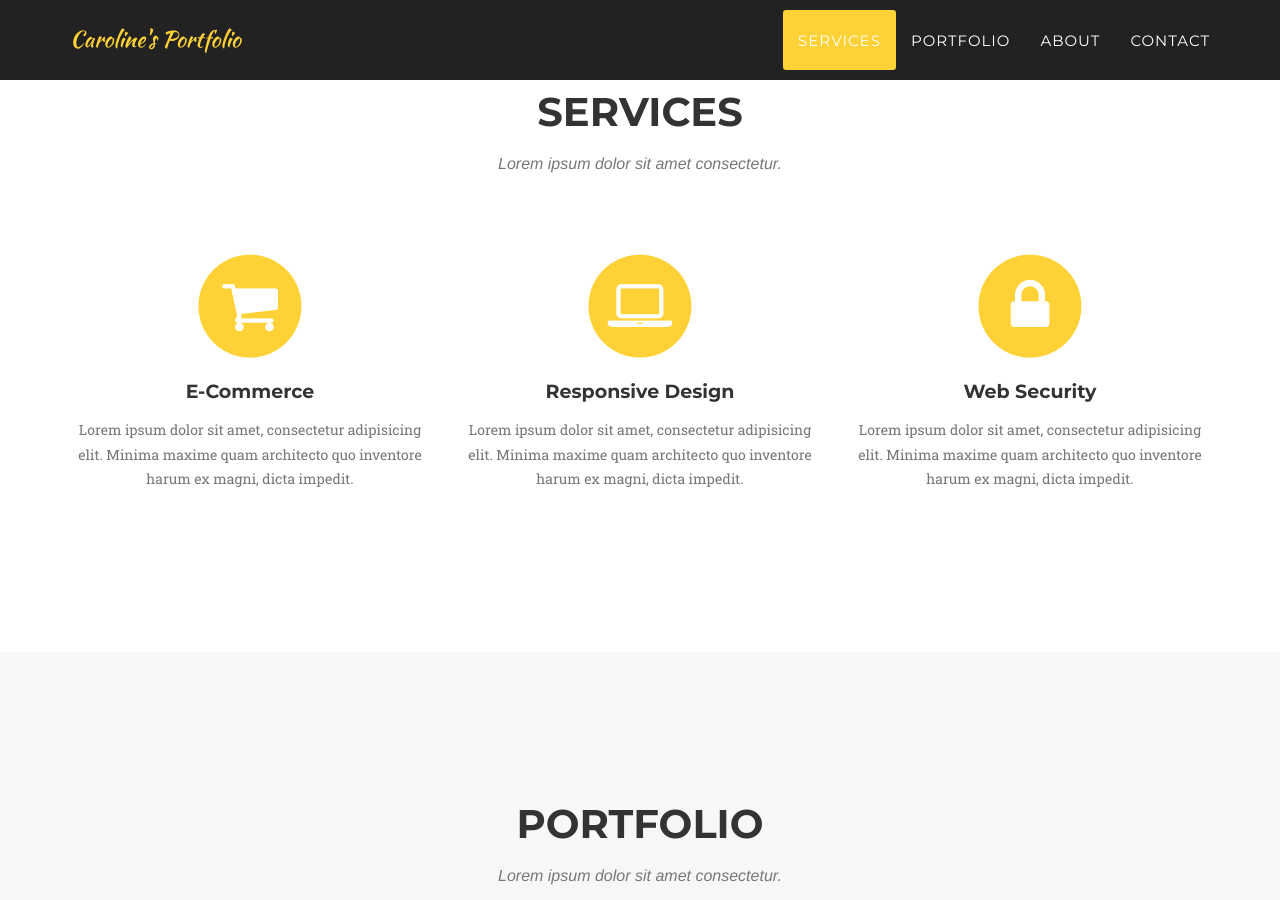
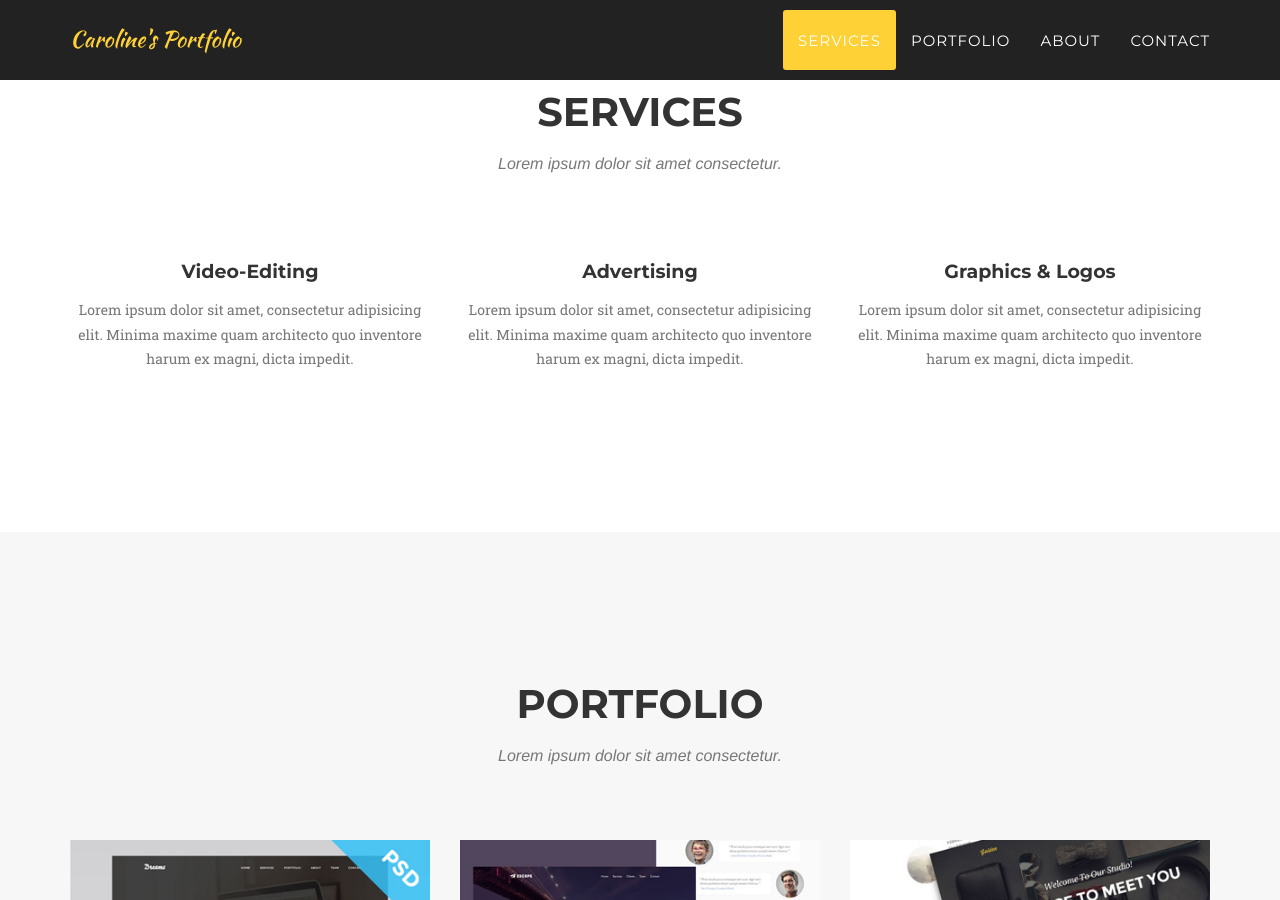
Before and after one commit to carolong-creates/carolong-creates.github.io, a Jekyll site: the page built from index.html, in a window 1280 px wide and 900 px high, scrolled down 818 px. Built offline with Jekyll 4.4.1, drawn with Linux system fonts in a browser that asks for light colours; some web fonts are replaced.

Commit message:
Update services

```diff
--- a/_includes/services.html
+++ b/_includes/services.html
@@ -9,27 +9,15 @@
             </div>
             <div class="row text-center">
                 <div class="col-md-4">
-                    <span class="fa-stack fa-4x">
-                        <i class="fa fa-circle fa-stack-2x text-primary"></i>
-                        <i class="fa fa-shopping-cart fa-stack-1x fa-inverse"></i>
-                    </span>
-                    <h4 class="service-heading">E-Commerce</h4>
+                    <h4 class="service-heading">Video-Editing</h4>
                     <p class="text-muted">Lorem ipsum dolor sit amet, consectetur adipisicing elit. Minima maxime quam architecto quo inventore harum ex magni, dicta impedit.</p>
                 </div>
                 <div class="col-md-4">
-                    <span class="fa-stack fa-4x">
-                        <i class="fa fa-circle fa-stack-2x text-primary"></i>
-                        <i class="fa fa-laptop fa-stack-1x fa-inverse"></i>
-                    </span>
-                    <h4 class="service-heading">Responsive Design</h4>
+                    <h4 class="service-heading">Advertising</h4>
                     <p class="text-muted">Lorem ipsum dolor sit amet, consectetur adipisicing elit. Minima maxime quam architecto quo inventore harum ex magni, dicta impedit.</p>
                 </div>
                 <div class="col-md-4">
-                    <span class="fa-stack fa-4x">
-                        <i class="fa fa-circle fa-stack-2x text-primary"></i>
-                        <i class="fa fa-lock fa-stack-1x fa-inverse"></i>
-                    </span>
-                    <h4 class="service-heading">Web Security</h4>
+                    <h4 class="service-heading">Graphics & Logos</h4>
                     <p class="text-muted">Lorem ipsum dolor sit amet, consectetur adipisicing elit. Minima maxime quam architecto quo inventore harum ex magni, dicta impedit.</p>
                 </div>
             </div>
```
